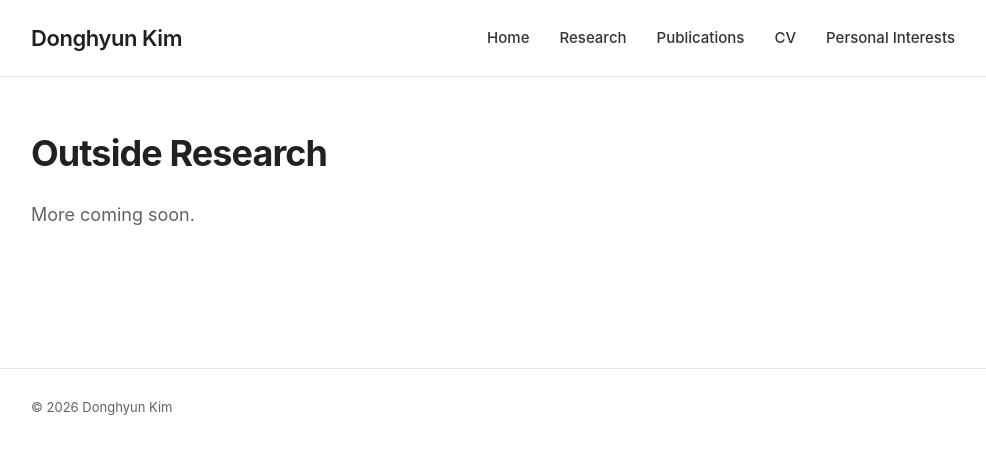
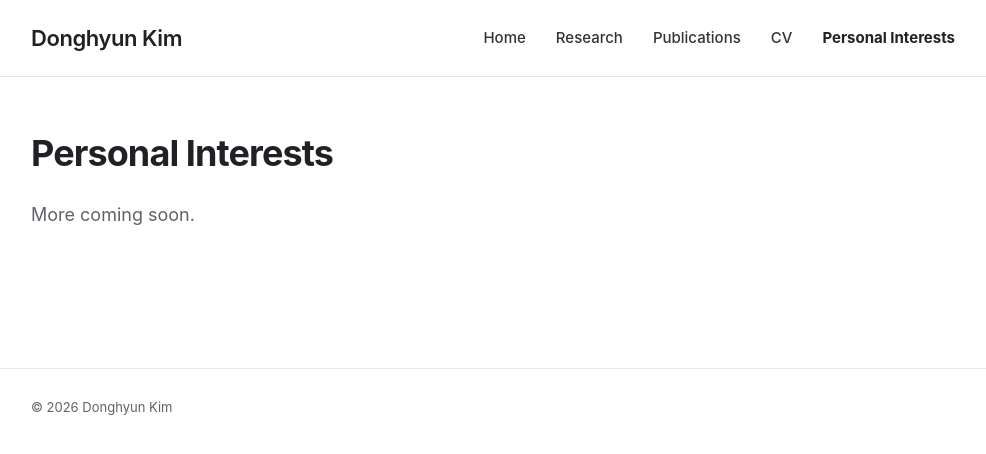
Before and after one commit to dhkim-dhkim-dhkim/dhkim-dhkim-dhkim.github.io, a Jekyll site: the page built from personal_interests.md, in a window 1280 px wide. Shown: the top 454 px of the page, without its empty margins (147-1133 px from the left). Built offline with Jekyll 4.4.1, drawn with Linux system fonts in a browser that asks for light colours.

Commit message:
Update and rename outside-research.md to personal_interests.md

```diff
--- a/outside-research.md
+++ b/personal_interests.md
@@ -1,12 +1,12 @@
 ---
 layout: default
-title: Outside Research
-permalink: /outside-research/
+title: Personal Interests
+permalink: /personal-interests/
 ---
 
 <div class="page outside-page">
 
-  <h1>Outside Research</h1>
+  <h1>Personal Interests</h1>
 
   <p class="page-lead">
     More coming soon.
```
